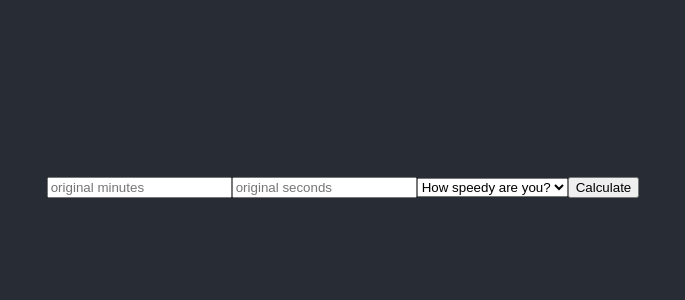
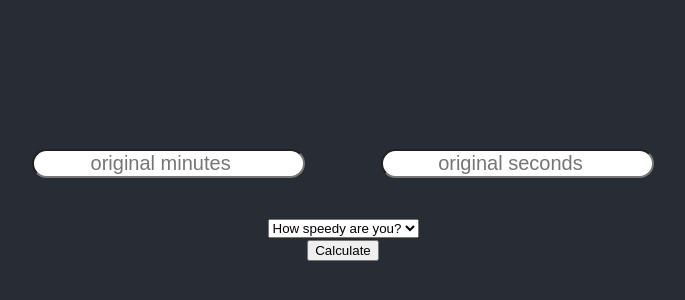
Before and after one commit to jzolo22/time-cruncher, a React (Create React App) app: page / in a window 1280 px wide. Shown: the part 214-514 px from the top of the page, without its empty margins (297-982 px from the left). Built offline with nearby package versions, Linux system fonts and the light colour scheme.

Commit message:
add styled inputs

```diff
--- a/package.json
+++ b/package.json
@@ -9,6 +9,7 @@
     "react": "^17.0.1",
     "react-dom": "^17.0.1",
     "react-scripts": "4.0.3",
+    "styled-components": "^5.2.1",
     "typescript": "^4.2.3",
     "web-vitals": "^1.0.1"
   },
@@ -38,6 +39,7 @@
   },
   "devDependencies": {
     "@types/react": "^17.0.3",
-    "@types/react-dom": "^17.0.2"
+    "@types/react-dom": "^17.0.2",
+    "@types/styled-components": "^5.1.9"
   }
 }
--- a/src/components/Form.tsx
+++ b/src/components/Form.tsx
@@ -1,4 +1,7 @@
-import React, { ChangeEvent, FormEvent, useState } from 'react'
+import { ChangeEvent, FormEvent, useState } from 'react'
+import StyledInput from '../styledComponents/StyledInput'
+import StyledFormContainer from '../styledComponents/StyledFormContainer'
+import styled from 'styled-components'
 
 type FormProps = {
     submitHandler: (minutes: number, seconds: number) => void;
@@ -43,10 +46,10 @@ export const Form = ({submitHandler}: FormProps) => {
     }
 
     return (
-        <div>
+        <StyledFormContainer>
             <form onSubmit={localSubmitHandler}>
                 <label htmlFor="minutes"></label>
-                <input
+                <StyledInput
                     id="minutes"
                     type="number"
                     name="minutes"
@@ -55,7 +58,7 @@ export const Form = ({submitHandler}: FormProps) => {
                     onChange={minuteHandler}
                 />
                 <label htmlFor="seconds"></label>
-                 <input
+                 <StyledInput
                     id="seconds"
                     type="number"
                     name="seconds"
@@ -63,7 +66,7 @@ export const Form = ({submitHandler}: FormProps) => {
                     value={seconds}
                     onChange={secondHandler}
                 />
-
+                <br></br>
                 <select name="speed" onChange={speedHandler}>
                     <option selected disabled>How speedy are you?</option>
                     <option value="1.25">1.25x</option>
@@ -71,9 +74,9 @@ export const Form = ({submitHandler}: FormProps) => {
                     <option value="1.75">1.75x</option>
                     <option value="2">2x</option>
                 </select>
-
+                <br></br>
                 <button>Calculate</button>
             </form>
-        </div>
+        </StyledFormContainer>
     )
 }
--- /dev/null
+++ b/src/styledComponents/StyledFormContainer.tsx
@@ -0,0 +1,8 @@
+import styled from 'styled-components'
+
+const StyledFormContainer = styled.div`
+    text-align: center;
+    width: 100%;
+`
+
+export default StyledFormContainer
--- /dev/null
+++ b/src/styledComponents/StyledInput.tsx
@@ -0,0 +1,16 @@
+import styled from 'styled-components'
+
+const StyledInput = styled.input`
+    width: fit-content;
+    outline: none;
+    margin: 3%;
+    border-radius: 2em;
+    text-align: center;
+    font-size: 20px;
+    -webkit-transition: 0.5s;
+    &:focus {
+        border: 3px solid pink;
+    }
+`
+
+export default StyledInput
```
Also changed, not shown: src/styledComponents/StyledBtn.tsx (added, +12 -0 lines), 2 other files (tests, documents, lock files or other folders).
